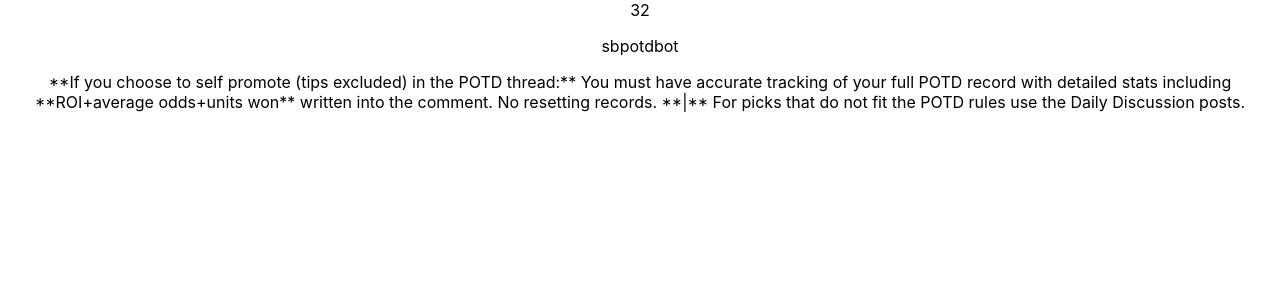
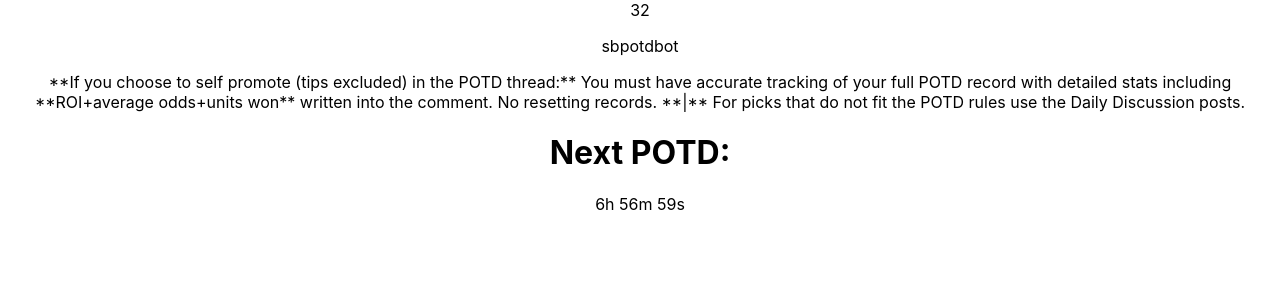
Before and after one commit to samueluy/SportitPOD, a React (Create React App) app in the folder sportitpod_frontend/: page / in a window 1280 px wide. Shown: the top 300 px of the page. Built offline with nearby package versions, Linux system fonts and the light colour scheme.

Commit message:
Added Timer component

```diff
--- a/sportitpod_frontend/src/App.js
+++ b/sportitpod_frontend/src/App.js
@@ -1,11 +1,13 @@
 import logo from "./logo.svg";
 import "./App.css";
 import Comments from "./components/Comment";
+import Timer from "./components/Timer";
 
 function App() {
   return (
     <div className="App">
       <Comments />
+      <Timer />
     </div>
   );
 }
--- /dev/null
+++ b/sportitpod_frontend/src/components/Timer.js
@@ -0,0 +1,47 @@
+import React, { useState, useEffect } from "react";
+
+const Timer = () => {
+  const [countdown, setCountdown] = useState(0);
+
+  useEffect(() => {
+    const now = new Date();
+    const targetTime = new Date(
+      now.getFullYear(),
+      now.getMonth(),
+      now.getDate(),
+      12,
+      0,
+      0
+    );
+    if (now.getTime() > targetTime.getTime()) {
+      targetTime.setDate(targetTime.getDate() + 1);
+    }
+    const timeUntilReset = targetTime.getTime() - now.getTime();
+
+    const interval = setInterval(() => {
+      const updatedCountdown = targetTime.getTime() - new Date().getTime();
+      setCountdown(updatedCountdown);
+    }, 1000);
+
+    return () => {
+      clearInterval(interval);
+    };
+  }, []);
+
+  const formatCountdown = (countdown) => {
+    const seconds = Math.floor((countdown / 1000) % 60);
+    const minutes = Math.floor((countdown / 1000 / 60) % 60);
+    const hours = Math.floor((countdown / (1000 * 60 * 60)) % 24);
+
+    return `${hours}h ${minutes}m ${seconds}s`;
+  };
+
+  return (
+    <div>
+      <h1>Next POTD:</h1>
+      <p>{formatCountdown(countdown)}</p>
+    </div>
+  );
+};
+
+export default Timer;
```
